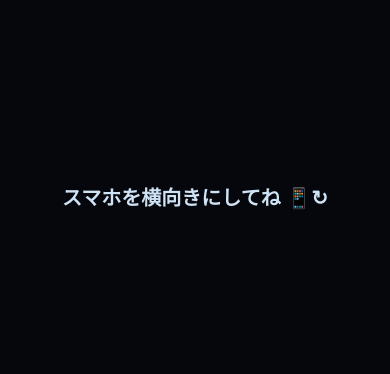
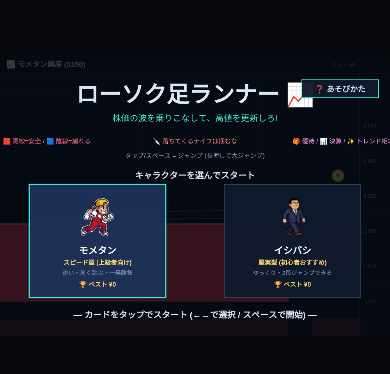
Before and after one commit to rincanvas-hash/candlestick-runner, a plain HTML site: page index.html in a window 390 px wide. Shown: the part 226-600 px from the top of the page. Drawn offline with Linux system fonts and the light colour scheme.

Commit message:
Add files via upload

```diff
--- a/index.html
+++ b/index.html
@@ -11,13 +11,13 @@
 <title>ローソク足ランナー 📈</title>
 <style>
   html, body { height: 100%; margin: 0; background: #05070d; overflow: hidden; }
-  body { display: flex; align-items: center; justify-content: center; }
-  canvas { display: block; touch-action: none; }
-  #rotate { display: none; position: fixed; inset: 0; background: #05070d; color: #cfe3f5;
-    z-index: 10; align-items: center; justify-content: center; font: bold 20px sans-serif; text-align: center; }
-  @media (orientation: portrait) and (max-width: 700px) {
-    #rotate { display: flex; }
-  }
+  canvas { display: block; position: fixed; left: 50%; top: 50%; touch-action: none; transform-origin: 50% 50%; }
+  /* 「横向きにしてね」は画面をふさがない小さな案内にする (タップは下のゲームに通る) */
+  #rotate { position: fixed; left: 50%; bottom: 16px; transform: translateX(-50%);
+    background: rgba(10,18,34,0.88); color: #cfe3f5; padding: 10px 18px; border-radius: 999px;
+    font: bold 15px sans-serif; white-space: nowrap; z-index: 10;
+    opacity: 0; pointer-events: none; transition: opacity .45s; }
+  #rotate.on { opacity: 1; }
 </style>
 </head>
 <body>
@@ -45,17 +45,34 @@ function layoutUI() {
   OVER_SELECT_BTN = { x: W / 2 - 160, y: 610, w: 320, h: 46 };
   HELP_BTN = { x: W - 226, y: 62, w: 196, h: 46 };
 }
+// 縦持ちの狭い画面では、キャンバスごと90度回して画面いっぱいに表示する。
+// アプリ内ブラウザなど「本体を横にしても画面が回らない」環境でも遊べるようにするため。
+const isTouch = matchMedia("(pointer: coarse)").matches || "ontouchstart" in window;
+const rotEl = document.getElementById("rotate");
+let rotated = false, scale = 1, hintTimer = 0;
 function fit() {
+  rotated = isTouch && innerHeight > innerWidth && innerWidth < 700;
+  const availW = rotated ? innerHeight : innerWidth;
+  const availH = rotated ? innerWidth : innerHeight;
   // 画面の縦横比に合わせて描画幅を可変に (横長スマホでも黒帯が出ない)
-  const aspect = innerWidth / Math.max(1, innerHeight);
+  const aspect = availW / Math.max(1, availH);
   W = Math.round(Math.max(1000, Math.min(1760, 720 * aspect)));
   if (cvs.width !== W) cvs.width = W;
   layoutUI();
-  const s = Math.min(innerWidth / W, innerHeight / H);
-  cvs.style.width = (W * s) + "px";
-  cvs.style.height = (H * s) + "px";
+  scale = Math.min(availW / W, availH / H);
+  cvs.style.width = (W * scale) + "px";
+  cvs.style.height = (H * scale) + "px";
+  cvs.style.transform = "translate(-50%, -50%) rotate(" + (rotated ? 90 : 0) + "deg)";
+  if (rotEl) {
+    if (rotated) {
+      rotEl.classList.add("on");
+      clearTimeout(hintTimer);
+      hintTimer = setTimeout(function () { rotEl.classList.remove("on"); }, 4500);
+    } else rotEl.classList.remove("on");
+  }
 }
 addEventListener("resize", fit);
+addEventListener("orientationchange", function () { setTimeout(fit, 150); });
 fit();
 
 // ---------- ユーティリティ ----------
@@ -265,7 +282,12 @@ function genCandle() {
 // ---------- 入力 ----------
 function canvasPos(e) {
   const r = cvs.getBoundingClientRect();
-  return { x: (e.clientX - r.left) * W / r.width, y: (e.clientY - r.top) * H / r.height };
+  const dx = e.clientX - (r.left + r.right) / 2;
+  const dy = e.clientY - (r.top + r.bottom) / 2;
+  // 90度回して表示しているときは、タップ位置も同じだけ回して読み替える
+  const u = rotated ? dy : dx;
+  const v = rotated ? -dx : dy;
+  return { x: u / scale + W / 2, y: v / scale + H / 2 };
 }
 function goFullscreen() {
   // スマホ(タッチ端末)なら全画面表示を試みる
@@ -537,15 +559,18 @@ function update(rawDt) {
     bossT -= dt; bossAtkT -= dt;
     if (bossAtkT <= 0) {
       bossAtkT = rand(1.6, 2.7);
-      // 空売り攻撃: 前方の足場をひとつ呪って崩す (隣も崩れる場所は狙わない=理不尽回避)
+      // 空売り攻撃: 前方の足場をひとつ呪って崩す
+      // 崩れた後の穴がジャンプで越えられる足場だけを狙う (キャラの性能でフェアに)
+      const reach = speed * (chr().airJumps > 0 ? 1.15 : 0.68);
       const list = [];
       for (let i = 1; i < candles.length - 1; i++) {
         const c = candles[i];
         if (c.falling || c.armed || c.cursed) continue;
-        if (c.x < player.x + 260 || c.x > player.x + 950) continue;
+        if (c.x < player.x + 350 || c.x > player.x + 950) continue;
         const prev = candles[i - 1], next = candles[i + 1];
         if (prev && (prev.armed || prev.falling || !prev.bull)) continue;
         if (next && (next.armed || next.falling || !next.bull)) continue;
+        if (next.x - (prev.x + prev.w) > reach) continue;   // 越えられない穴は作らない
         list.push(c);
       }
       if (list.length) {
```
